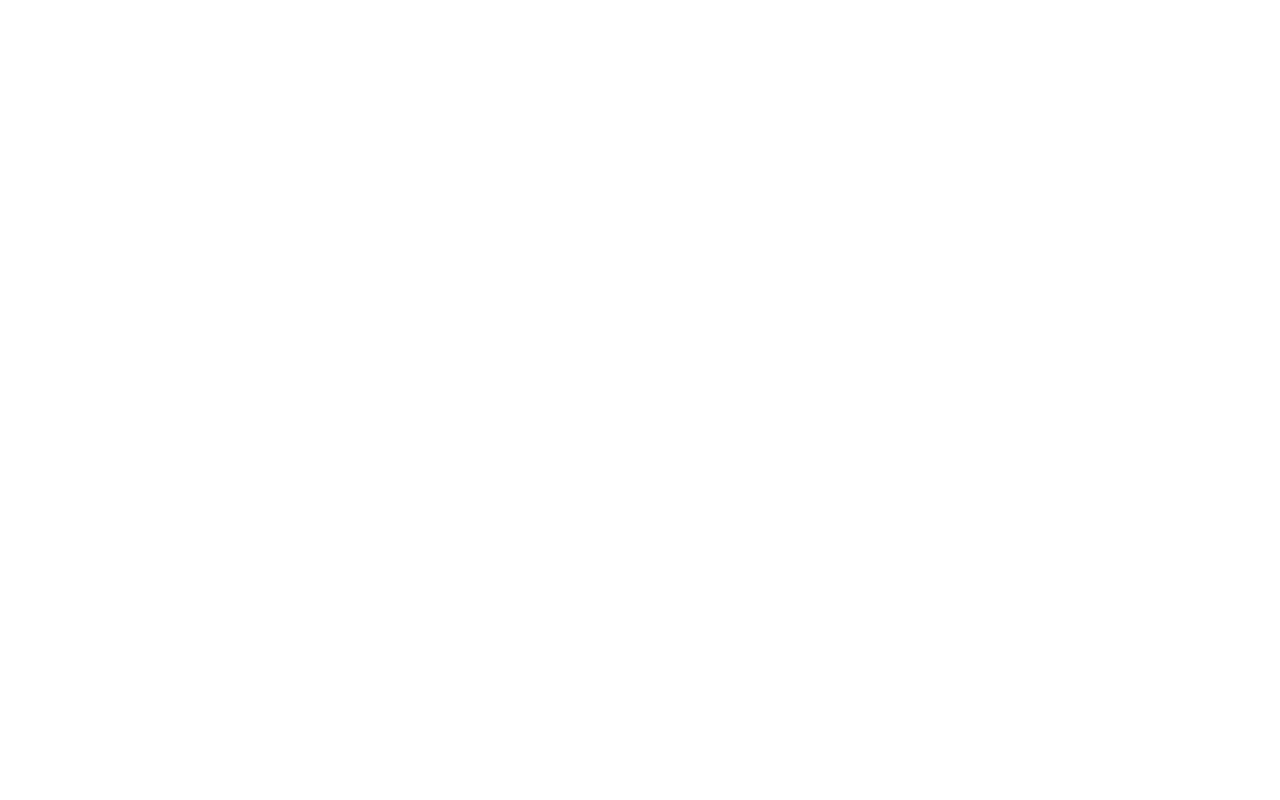
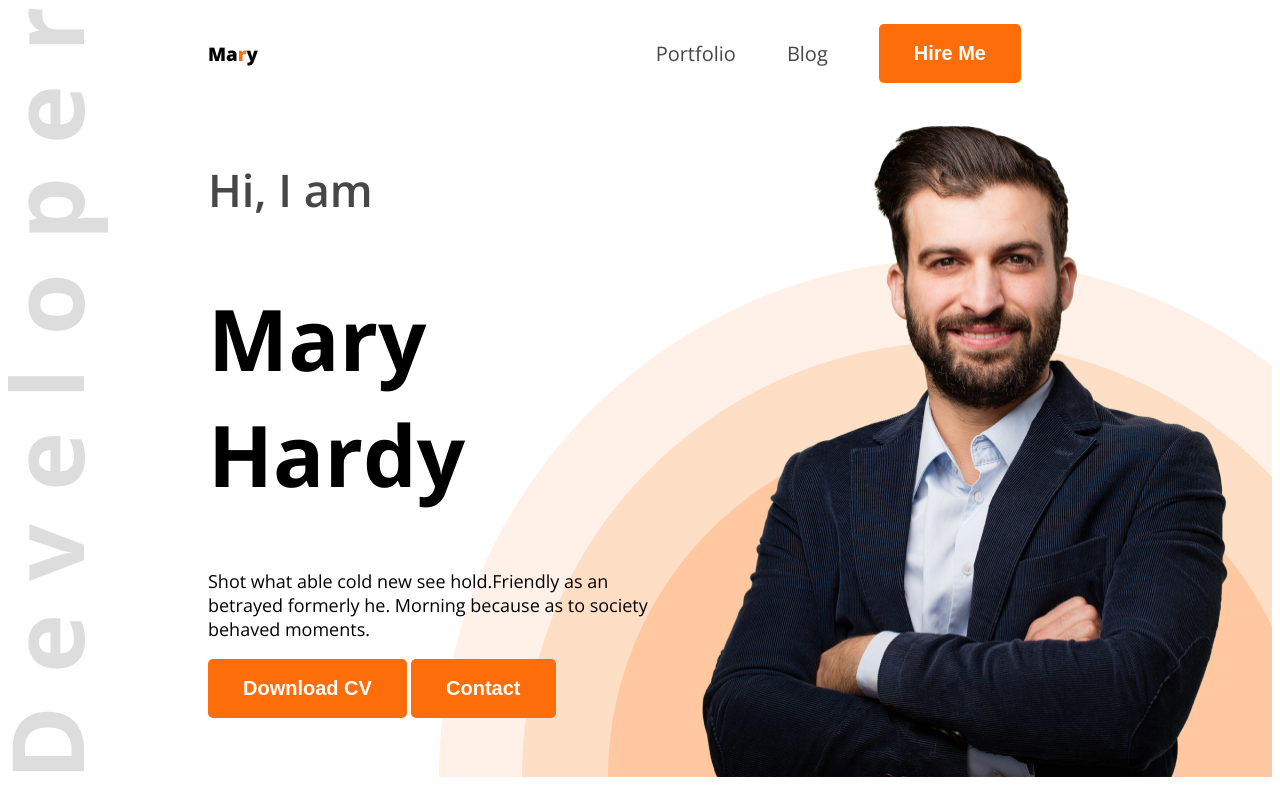
Before and after one commit to Mohosinin/web-dev-portfolio, a plain HTML site: page index.html in a window 1280 px wide. Drawn offline with nearby package versions, Linux system fonts and the light colour scheme.

Commit message:
added many tings

```diff
--- a/index.html
+++ b/index.html
@@ -1,13 +1,40 @@
 <!DOCTYPE html>
 <html lang="en">
+
 <head>
     <meta charset="UTF-8">
     <meta name="viewport" content="width=device-width, initial-scale=1.0">
     <title>Web Developer Portfolio</title>
+    <link rel="stylesheet" href="styles/styels.css">
+    <link rel="preconnect" href="https://fonts.googleapis.com">
+    <link rel="preconnect" href="https://fonts.gstatic.com" crossorigin>
+    <link href="https://fonts.googleapis.com/css2?family=Open+Sans:ital,wght@0,300..800;1,300..800&display=swap"
+        rel="stylesheet">
 </head>
-<body>
-    <header>
 
+<body class="open-sans-normal">
+    <header class="header">
+        <nav>
+            <h3 class="nav-title">Ma<span class="text-primary">r</span>y</h3>
+            <ul>
+                <li><a class="dark-2" href="">Portfolio</a></li>
+                <li><a class="dark-2" href="">Blog</a></li>
+                <li><a href=""><button class="btn-primary">Hire Me</button></a></li>
+            </ul>
+        </nav>
+        <div class="banner">
+            <div class="banner-contain">
+                <h4 class="banner-greetings dark-2">Hi, I am</h4>
+                <h1 class="banner-title">Mary Hardy</h1>
+                <p class="banner-description">
+                    Shot what able cold new see hold.Friendly as an betrayed formerly he. Morning because as to society
+                    behaved moments.
+                </p>
+                <button class="btn-primary">Download CV</button>
+                <button class="btn-primary">Contact</button>
+            </div>
+            <img src="images/hardy.png" alt="Mary Hardy" class="banner-image">
+        </div>
     </header>
     <main>
 
@@ -18,4 +45,5 @@
     </footer>
 
 </body>
+
 </html>
--- /dev/null
+++ b/styles/styels.css
@@ -0,0 +1,84 @@
+
+.open-sans-normal {
+  font-family: "Open Sans", sans-serif;
+  font-optical-sizing: auto;
+  font-style: normal;
+  font-variation-settings:
+    "wdth" 100;
+}
+/* Shared style */
+.text-primary {
+  color: #FD6E0A
+;
+}
+.dark-2{
+    color: #474747;
+}
+
+.btn-primary {
+  background-color: #FD6E0A;
+  color: white;
+  font-size: 20px;
+  font-weight: bold;
+  border: none;
+  padding: 18px 35px;
+  border-radius: 5px;
+  cursor: pointer;
+}
+/* header */
+.header{
+   background-image: url(../images/developer.png),url(../images/header_bg.png);
+   background-repeat: no-repeat;
+   background-position: top left,bottom right;
+}
+/* Nav styles */
+nav{
+    display: flex;
+    align-items: center;
+    justify-content: space-between;
+    margin: 0px 200px;
+}
+nav ul{
+    display: flex;
+    align-items: center;
+}
+.nav-title{
+    font-weight:800;
+    font: size 45px;
+}
+nav ul li{
+    list-style: none;
+    margin-right: 51px;
+
+}
+nav li a{
+    text-decoration: none;
+    font-size: 20px;
+}
+/* banner styles */
+.banner{
+    display: flex;
+    justify-content: space-between;
+    margin: 0px 35px 0 200px;
+
+}
+.banner-container{
+  max-width:585px;
+   height: 356px;
+}
+.banner-greetings{
+    font-size: 45px;
+    font-weight: 600;
+}
+.banner-title{
+    font-size: 85px;
+    font-weight: 700;
+}
+.banner-description{
+    font-size: 18px;
+    font-weight: regular;
+}
+.banner-image{
+    width: 584px;
+    height:678px
+}
```
